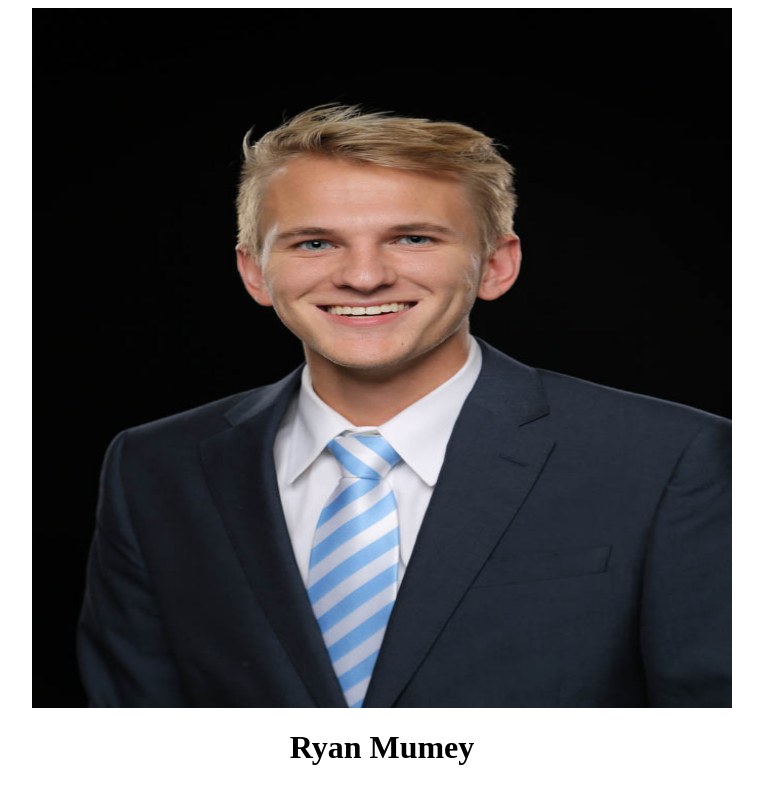
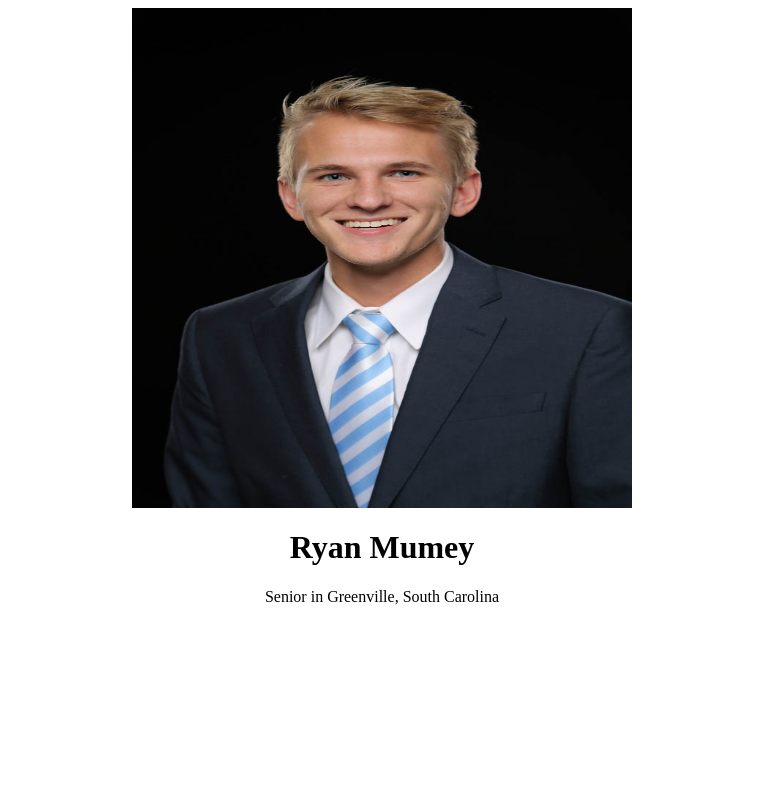
Before and after one commit to rymums/rymums.github.io, a plain HTML site: page index.html in a window 1280 px wide. Shown: the whole page, without its empty margins (258-1021 px from the left). Drawn offline with Linux system fonts and the light colour scheme.

Commit message:
Update index.html

```diff
--- a/index.html
+++ b/index.html
@@ -1,6 +1,9 @@
 <html>
-<p style="text-align : center"><img src="showpicture.jpg" width="700" height="700" /></p>
+<p style="text-align : center"><img src="showpicture.jpg" width="500" height="500" /></p>
 <head>
 <h1 style="text-align:center;">Ryan Mumey</h1>
+</head>
+<body>
+<p style="text-align:center;">Senior in Greenville, South Carolina</p>
 </body>
 </html>
```
